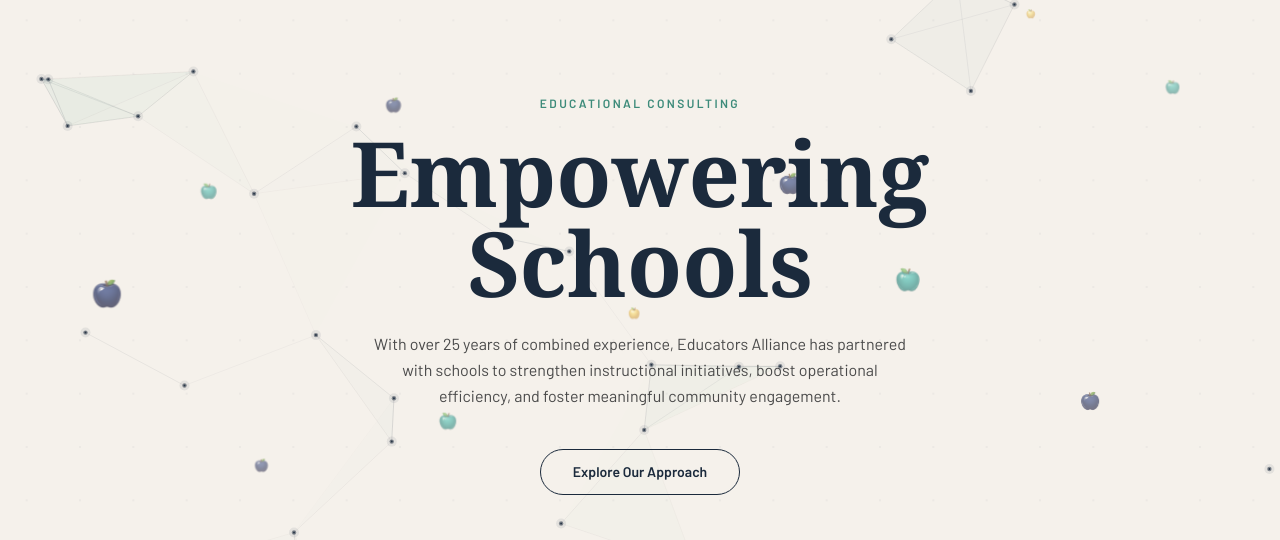
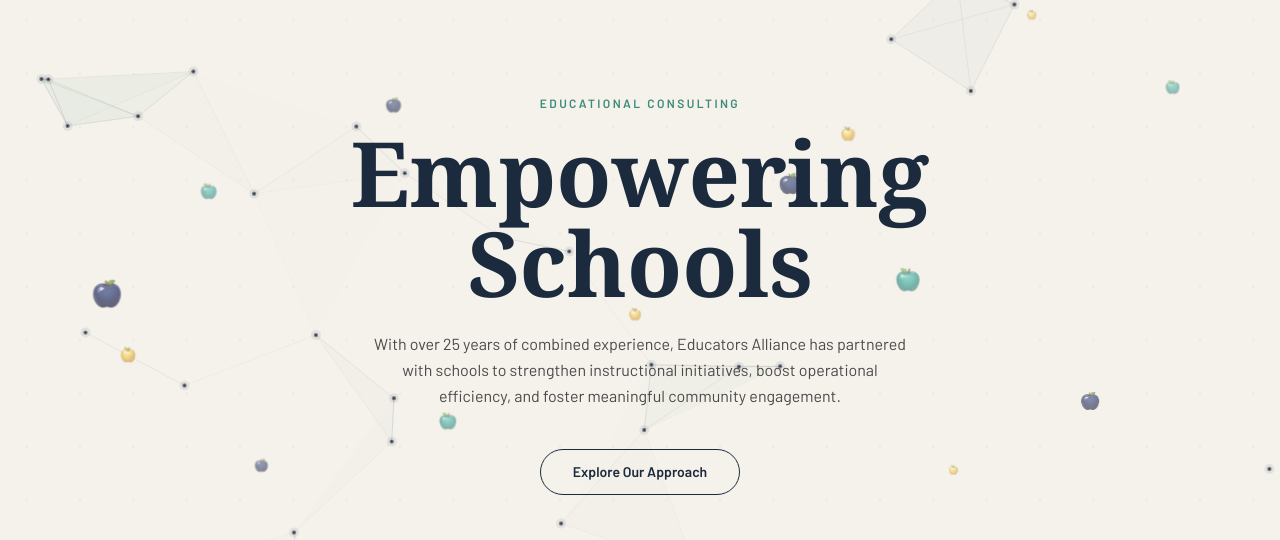
Before and after one commit to eaedstrong2026/EA-website, a React (Vite) app in the folder app 4/: page / in a window 1280 px wide. Shown: the part 113-653 px from the top of the page. Built offline with nearby package versions, Linux system fonts and the light colour scheme.

Commit message:
Update apple-gold image properties in Hero component

```diff
--- a/app 4/src/sections/Hero.tsx
+++ b/app 4/src/sections/Hero.tsx
@@ -187,9 +187,12 @@
           { s: 46, l: '70%', t: '50%', d: 2.2, dur: 11, o: 0.52, img: '/images/apple-teal.png' },
           { s: 26, l: '90%', t: '30%', d: 0.9, dur: 9, o: 0.42, img: '/images/apple-teal.png' },
           { s: 34, l: '35%', t: '68%', d: 1.6, dur: 10, o: 0.48, img: '/images/apple-teal.png' },
-          { s: 24, l: '50%', t: '55%', d: 2.8, dur: 8, o: 0.40, img: '/images/apple-gold.png' },
-          { s: 18, l: '80%', t: '20%', d: 0.7, dur: 10, o: 0.35, img: '/images/apple-gold.png' },
-          { s: 22, l: '25%', t: '88%', d: 1.3, dur: 9, o: 0.38, img: '/images/apple-gold.png' },
+          { s: 26, l: '50%', t: '55%', d: 2.8, dur: 8, o: 0.40, img: '/images/apple-gold.png' },
+          { s: 20, l: '80%', t: '20%', d: 0.7, dur: 10, o: 0.35, img: '/images/apple-gold.png' },
+          { s: 24, l: '25%', t: '88%', d: 1.3, dur: 9, o: 0.38, img: '/images/apple-gold.png' },
+          { s: 28, l: '65%', t: '35%', d: 0.5, dur: 10, o: 0.42, img: '/images/apple-gold.png' },
+          { s: 32, l: '10%', t: '60%', d: 2.0, dur: 9, o: 0.45, img: '/images/apple-gold.png' },
+          { s: 20, l: '75%', t: '75%', d: 1.0, dur: 11, o: 0.36, img: '/images/apple-gold.png' },
         ].map((sh, i) => (
           <img key={i} src={sh.img} alt="" className="absolute" style={{
             width: sh.s, height: sh.s, left: sh.l, top: sh.t, opacity: sh.o,
```
